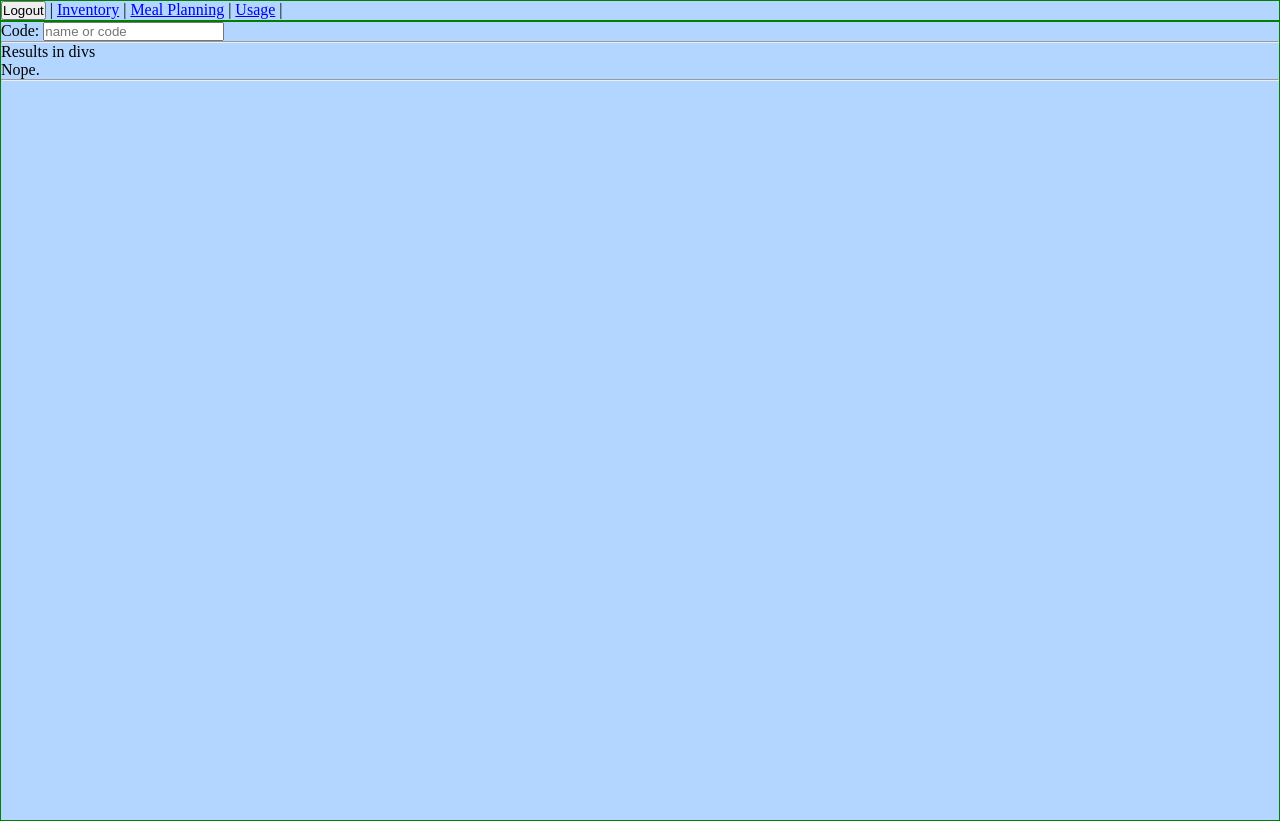
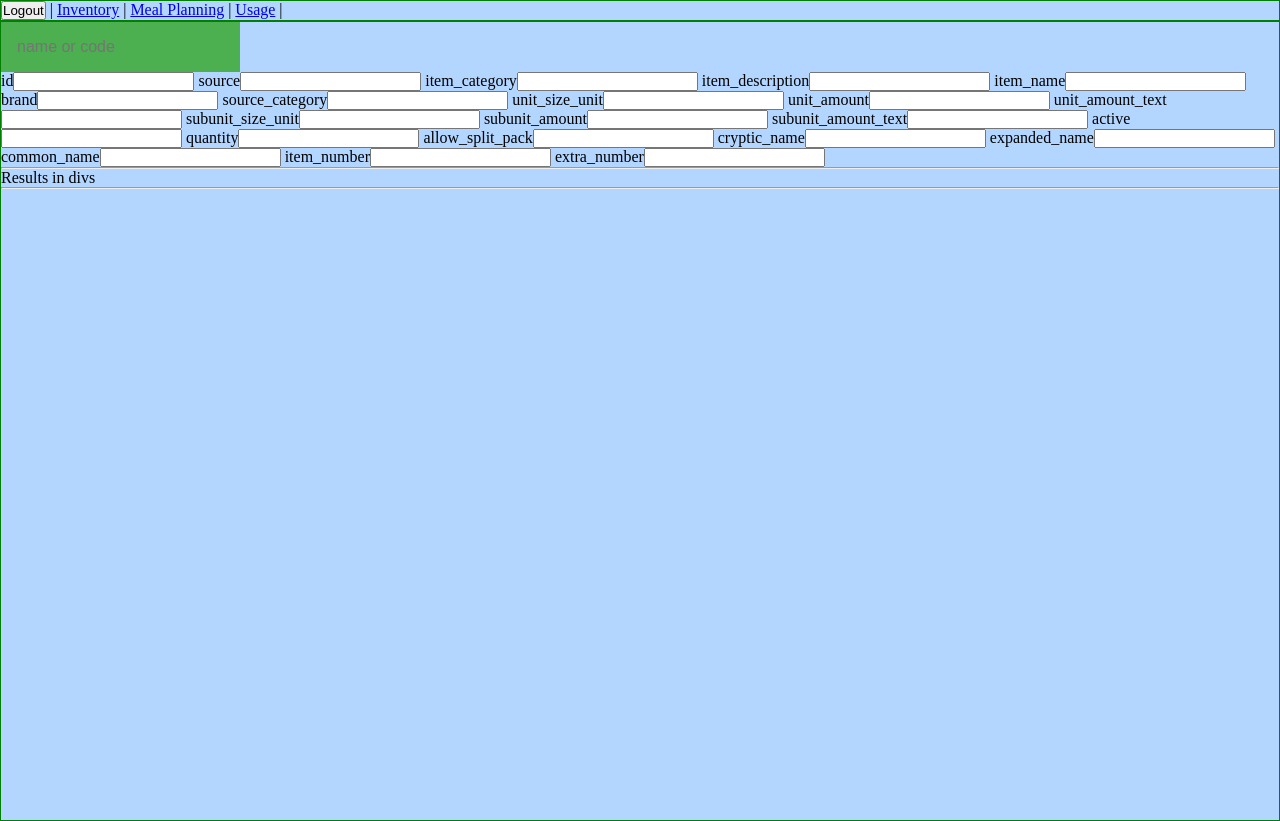
Before and after one commit to adamtorres/inventory-yet-another-rewrite, a Django app: template inventory/templates/inventory/sourceitem_test_dropdown.html in a window 1280 px wide. Run offline with Django 5.2, Linux system fonts and the light colour scheme; the template is opened without the code that fills it, so the values that code supplies are empty.

Commit message:
Setting the id of the found item as a data-id attribute. Started work on copying the values of a clicked search result into the active form fields.

```diff
--- a/inventory/templates/inventory/sourceitem_test_dropdown.html
+++ b/inventory/templates/inventory/sourceitem_test_dropdown.html
@@ -3,49 +3,113 @@
 
 {% block title %}Inventory : Source Item Search{% endblock %}
 
+{% block styles %}
+<style>
+.dropbtn {
+  background-color: #4CAF50;
+  color: white;
+  padding: 16px;
+  font-size: 16px;
+  border: none;
+  cursor: pointer;
+}
+
+.dropdown {
+  position: relative;
+}
+
+.dropdown-content {
+  display: none;
+  position: absolute;
+  background-color: #f9f9f9;
+  min-width: 200px;
+  max-height: 10em;
+  box-shadow: 0px 8px 16px 0px rgba(0,0,0,0.2);
+    overflow: scroll;
+}
+
+.dropdown-content a {
+  color: black;
+  padding: 12px 16px;
+  text-decoration: none;
+  display: block;
+}
+
+.dropdown-content a:hover {
+  background-color: #f1f1f1;
+}
+
+.dropdown:hover .dropdown-content {
+  display: block;
+}
+
+.dropdown:hover .dropbtn {
+  background-color: #3e8e41;
+}
+</style>
+{% endblock %}
+
 {% block content %}
 <form id="search_form">
-<div>
-<label for="search_wider">Code:</label>
-<input type="text" id="search_wider" data-search-field="wider_search" placeholder="name or code">
+<div class="dropdown">
+<input class="dropbtn" type="text" id="search_wider" data-search-field="wider_search" placeholder="name or code">
+<div class="dropdown-content" id="search_results_div"></div>
 </div>
+<label for="x_id">id</label><input type="text" id="x_id">
+<label for="x_source">source</label><input type="text" id="x_source">
+<label for="x_item_category">item_category</label><input type="text" id="x_item_category">
+<label for="x_item_description">item_description</label><input type="text" id="x_item_description">
+<label for="x_item_name">item_name</label><input type="text" id="x_item_name">
+<label for="x_brand">brand</label><input type="text" id="x_brand">
+<label for="x_source_category">source_category</label><input type="text" id="x_source_category">
+<label for="x_unit_size_unit">unit_size_unit</label><input type="text" id="x_unit_size_unit">
+<label for="x_unit_amount">unit_amount</label><input type="text" id="x_unit_amount">
+<label for="x_unit_amount_text">unit_amount_text</label><input type="text" id="x_unit_amount_text">
+<label for="x_subunit_size_unit">subunit_size_unit</label><input type="text" id="x_subunit_size_unit">
+<label for="x_subunit_amount">subunit_amount</label><input type="text" id="x_subunit_amount">
+<label for="x_subunit_amount_text">subunit_amount_text</label><input type="text" id="x_subunit_amount_text">
+<label for="x_active">active</label><input type="text" id="x_active">
+<label for="x_quantity">quantity</label><input type="text" id="x_quantity">
+<label for="x_allow_split_pack">allow_split_pack</label><input type="text" id="x_allow_split_pack">
+<label for="x_cryptic_name">cryptic_name</label><input type="text" id="x_cryptic_name">
+<label for="x_expanded_name">expanded_name</label><input type="text" id="x_expanded_name">
+<label for="x_common_name">common_name</label><input type="text" id="x_common_name">
+<label for="x_item_number">item_number</label><input type="text" id="x_item_number">
+<label for="x_extra_number">extra_number</label><input type="text" id="x_extra_number">
 </form>
 
 <div id="results_in_div" style="">
 <hr />
 Results in divs
 <div id="templates" style="display: none;">
-    <div id="search_result_template_div">
-        <a href="" data-href-fn=get_source_item_url>
-        <span data-field="id">__id__</span>
-        <span data-field="source">__source__</span>
-        <span data-field="item_category">__item_category__</span>
-        <span data-field="item_description">__item_description__</span>
-        <span data-field="item_name">__item_name__</span>
-        <span data-field="brand">__brand__</span>
-        <span data-field="source_category">__source_category__</span>
-        <span data-field="unit_size_unit">__unit_size_unit__</span>
-        <span data-field="unit_amount">__unit_amount__</span>
-        <span data-field="unit_amount_text">__unit_amount_text__</span>
-        <span data-field="subunit_size_unit">__subunit_size_unit__</span>
-        <span data-field="subunit_amount">__subunit_amount__</span>
-        <span data-field="subunit_amount_text">__subunit_amount_text__</span>
-        <span data-field="active">__active__</span>
-        <span data-field="quantity">__quantity__</span>
-        <span data-field="allow_split_pack">__allow_split_pack__</span>
-        <span data-field="cryptic_name">__cryptic_name__</span>
-        <span data-field="expanded_name">__expanded_name__</span>
-        <span data-field="common_name">__common_name__</span>
-        <span data-field="item_number">__item_number__</span>
-        <span data-field="extra_number">__extra_number__</span>
+    <div class="search_result" id="search_result_template_div">
+        <a class="search_result_clicky">
+            <span data-copy-to="x_id" data-field="id">__id__</span>
+            <span data-copy-to="x_source" data-field="source">__source__</span>
+            <span data-copy-to="x_item_category" data-field="item_category">__item_category__</span>
+            <span data-copy-to="x_item_description" data-field="item_description">__item_description__</span>
+            <span data-copy-to="x_item_name" data-field="item_name">__item_name__</span>
+            <span data-copy-to="x_brand" data-field="brand">__brand__</span>
+            <span data-copy-to="x_source_category" data-field="source_category">__source_category__</span>
+            <span data-copy-to="x_unit_size_unit" data-field="unit_size_unit">__unit_size_unit__</span>
+            <span data-copy-to="x_unit_amount" data-field="unit_amount">__unit_amount__</span>
+            <span data-copy-to="x_unit_amount_text" data-field="unit_amount_text">__unit_amount_text__</span>
+            <span data-copy-to="x_subunit_size_unit" data-field="subunit_size_unit">__subunit_size_unit__</span>
+            <span data-copy-to="x_subunit_amount" data-field="subunit_amount">__subunit_amount__</span>
+            <span data-copy-to="x_subunit_amount_text" data-field="subunit_amount_text">__subunit_amount_text__</span>
+            <span data-copy-to="x_active" data-field="active">__active__</span>
+            <span data-copy-to="x_quantity" data-field="quantity">__quantity__</span>
+            <span data-copy-to="x_allow_split_pack" data-field="allow_split_pack">__allow_split_pack__</span>
+            <span data-copy-to="x_cryptic_name" data-field="cryptic_name">__cryptic_name__</span>
+            <span data-copy-to="x_expanded_name" data-field="expanded_name">__expanded_name__</span>
+            <span data-copy-to="x_common_name" data-field="common_name">__common_name__</span>
+            <span data-copy-to="x_item_number" data-field="item_number">__item_number__</span>
+            <span data-copy-to="x_extra_number" data-field="extra_number">__extra_number__</span>
         </a>
     </div>
     <div id="search_no_result_template_div">
         Nope.
     </div>
-</div>
-<div id="search_results_div">
-
 </div>
 </div>
 <hr />
@@ -71,7 +135,29 @@ result_style_ids = {
 }
 active_result_styles = ["div"];
 
+function copy_to(el) {
+    for (const element of el.querySelectorAll("[data-copy-to]")) {
+        copy_to_element = document.getElementById(element.dataset.copyTo);
+        copy_to_element.value = element.innerText;
+    }
+    document.getElementsByClassName("dropdown-content")[0].style.display = "";
+}
+
+function base_onclick(e) {
+    console.log("click");
+    console.log(e);
+    let base = document.querySelector('#search_results_div'); // the container for the variable content
+    let closest = e.target.closest('.search_result_clicky');
+    if (closest && base.contains(closest)) {
+        copy_to(closest);
+    }
+}
+
 function setup_events() {
+    console.log("setup_events...");
+    // class=search_result_div
+    let base = document.querySelector('#search_results_div'); // the container for the variable content
+    base.addEventListener('click', base_onclick);
 }
 
 (function() {
--- a/static/js/search.js
+++ b/static/js/search.js
@@ -43,6 +43,9 @@ function srch_add_result(item_to_add, _result_style) {
                 }
                 element.href = window[element.dataset.hrefFn](href_args);
             }
+        }
+        if (item_to_add.hasOwnProperty("id")) {
+            new_result.dataset.id = item_to_add["id"];
         }
         new_result.removeAttribute("id");
         srch_get_result_element(_result_style).appendChild(new_result);
```
